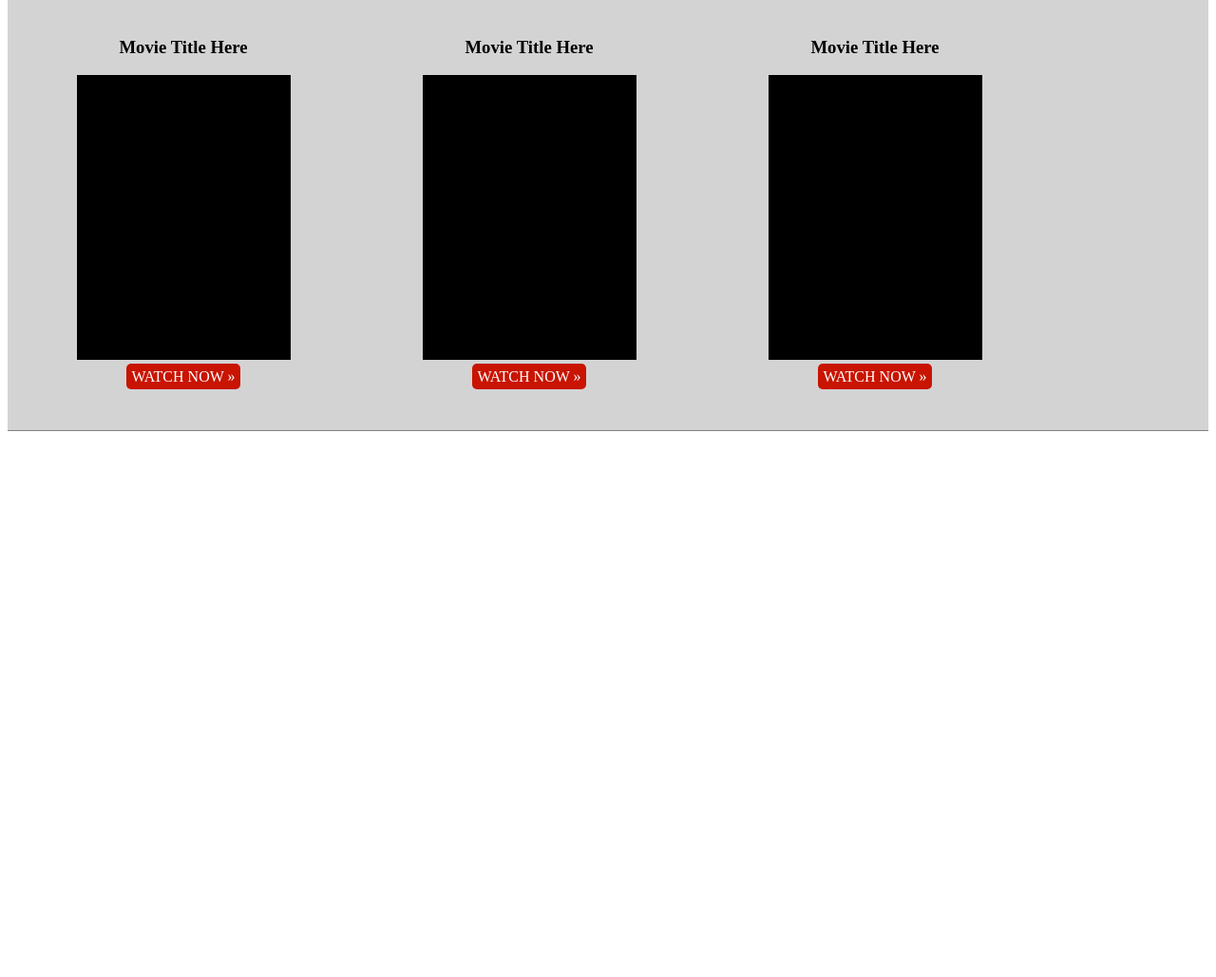
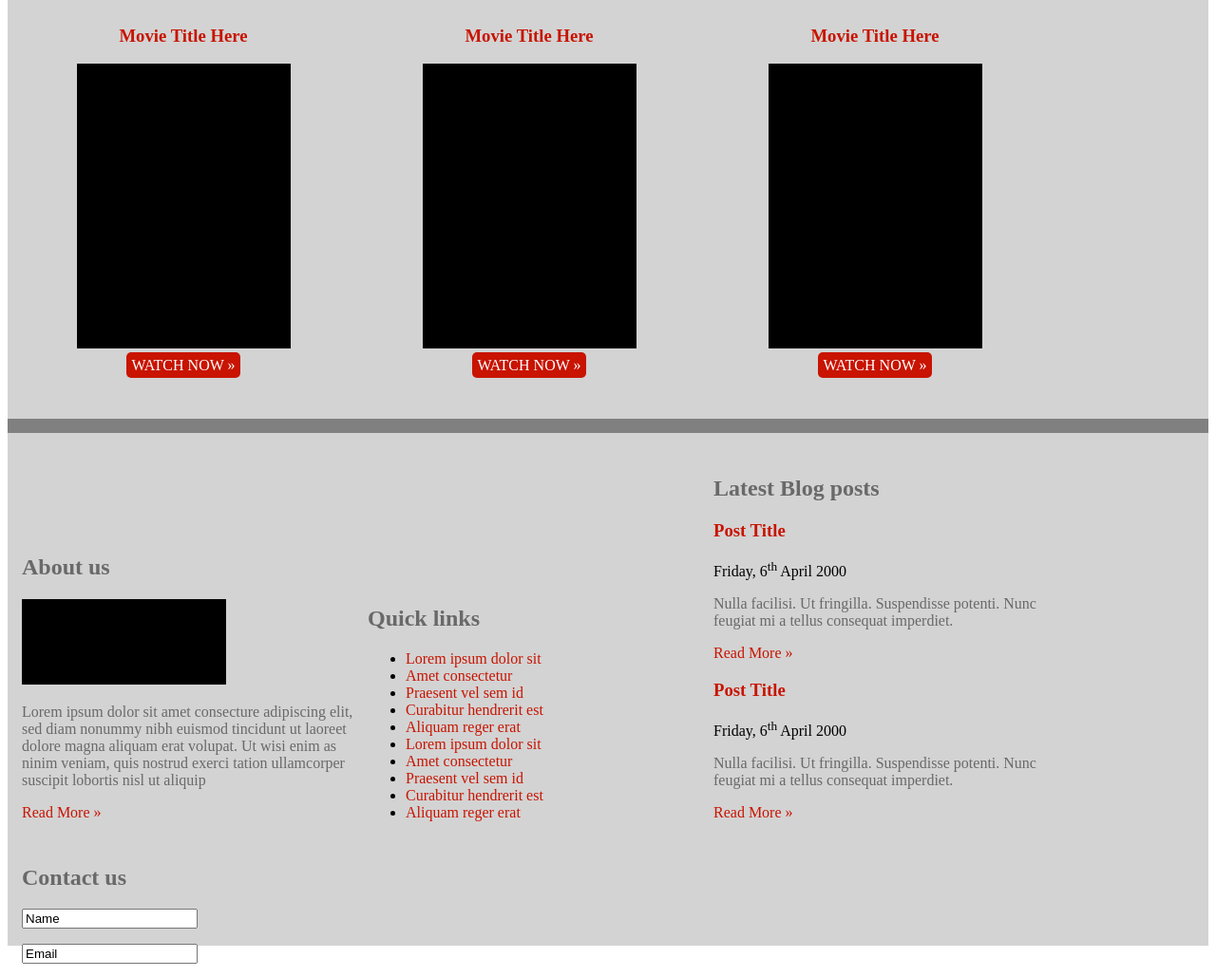
Before and after one commit to ErblinPelaj/PWWW18-19_Gr4, a website: page pwww/public_html/movies.html in a window 1280 px wide. Shown: the part 1771-2800 px from the top of the page at 95% size. Before the commit the page ends 2233 px from the top, so only its background shows below. Drawn offline with Linux system fonts and the light colour scheme.

Commit message:
Flokarti commit

```diff
--- a/pwww/public_html/movies.html
+++ b/pwww/public_html/movies.html
@@ -58,7 +58,7 @@
           #part1
           {
               height: 500px;
-              margin: 3px 0px 0px 0px;
+              margin: 0px 0px 0px 0px;
               background-color: lightgrey;
               padding: 10px 5px;
               border-bottom: 1px solid gray;
@@ -86,6 +86,39 @@
           }
           #footer{
               padding:5px;
+          }
+
+          .endForth{
+            text-align: left;
+            display: inline-block;
+            width:350px;
+            padding: 5px;
+          }
+
+          #part2
+          {
+              height: 500px;
+              margin: 0px 0px 0px 0px;
+              background-color: lightgrey;
+              padding: 10px 5px;
+              border-bottom: 15px solid gray;
+          }
+
+          #pjesa4{
+              height:500px;
+              margin: 0px 0px 0px 0px;
+              background-color: lightgray;
+              padding: 20px 10px;
+
+          }
+
+          p,#pjesa4 h2{
+              color:dimgray;
+          }
+
+          #pjesa4 a,h3{
+              color: rgb(200,20,0);
+              text-decoration: none;
           }
         </style>
     </head>
@@ -192,7 +225,7 @@
 
         </section>
 
-        <section id="part1">
+        <section id="part2">
             <a name="osc"><h1>Oscar Winners</h1></a>
             <article class="forth">
                 <h3>Movie Title Here</h3>
@@ -220,6 +253,78 @@
 
         </section>
 
+        <section id="pjesa4">
+      <section class="endForth" >
+          <h2>About us</h2>
+          <img src="vesa.jpg" width="215" height="90" alt="">
+          <p>Lorem ipsum dolor sit amet consecture adipiscing elit, sed diam nonummy nibh euismod tincidunt ut laoreet dolore magna aliquam erat volupat. Ut wisi enim as ninim veniam, quis nostrud exerci
+                  tation ullamcorper suscipit lobortis nisl ut aliquip</p>
+           <footer class="more2"><a href="#">Read More &raquo;</a></footer>
+      </section>
+
+      <section class="endForth">
+          <h2>Quick links</h2>
+          <nav>
+          <ul>
+            <li><a href="#">Lorem ipsum dolor sit</a></li>
+            <li><a href="#">Amet consectetur</a></li>
+            <li><a href="#">Praesent vel sem id</a></li>
+            <li><a href="#">Curabitur hendrerit est</a></li>
+            <li><a href="#">Aliquam reger erat</a></li>
+            <li><a href="#">Lorem ipsum dolor sit</a></li>
+            <li><a href="#">Amet consectetur</a></li>
+            <li><a href="#">Praesent vel sem id</a></li>
+            <li><a href="#">Curabitur hendrerit est</a></li>
+            <li><a href="#">Aliquam reger erat</a></li>
+          </ul>
+        </nav>
+      </section>
+
+      <section class="endForth">
+          <h2>Latest Blog posts</h2>
+           <article>
+
+            <h3>Post Title</h3>
+            <time datetime="2000-04-06">Friday, 6<sup>th</sup> April 2000</time>
+
+          <p>Nulla facilisi. Ut fringilla. Suspendisse potenti. Nunc feugiat mi a tellus consequat imperdiet.</p>
+          <footer class="more2"><a href="#">Read More &raquo;</a></footer>
+        </article>
+           <article>
+
+            <h3>Post Title</h3>
+            <time datetime="2000-04-06">Friday, 6<sup>th</sup> April 2000</time>
+
+          <p>Nulla facilisi. Ut fringilla. Suspendisse potenti. Nunc feugiat mi a tellus consequat imperdiet.</p>
+          <footer class="more2"><a href="#">Read More &raquo;</a></footer>
+        </article>
+      </section>
+
+                      <section class="endForth">
+          <h2>Contact us</h2>
+           <article>
+               <form method="get" action="http://www.randyconnolly.com/tests/process.php">
+                   <P> <input type="text" value="Name"> </P>
+                   <P>  <input type="email" value="Email"> </P>
+                  <P> <input type="text" value="Subject"></P>
+                  <P>  <textarea rows="4" cols="21">Message</textarea></P>
+                  <p id="submit"><input type="submit" value="Submit"></p>
+
+               </form>
+        </article>
+
+      </section>
+
+
+  <!-- Footer -->
+        <div>
+  <footer >
+    <p>Copyright &copy; 2018 Domain Name -All Rights Reserved</p>
+    <p >Template by OS Templates</p>
+  </footer>
+</div>
+      </section>
+
     </body>
 
 </html>
```
